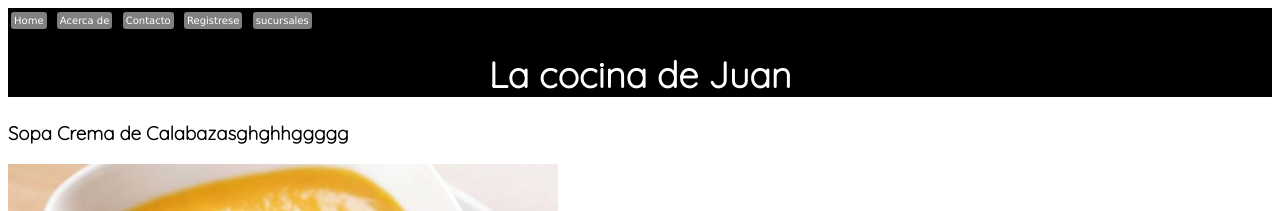
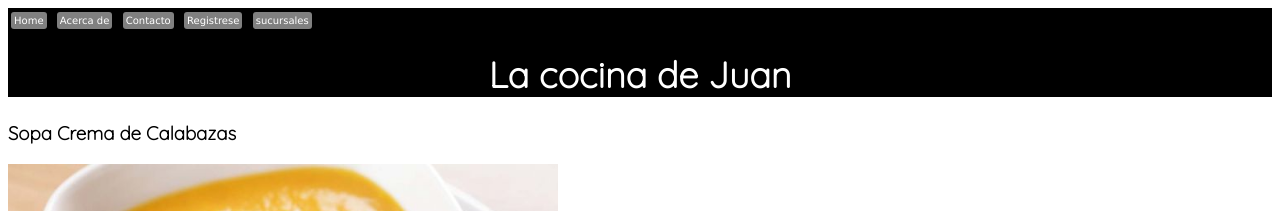
Before and after one commit to yesi3006/tpCodoACodo, a plain HTML site: page index.html in a window 1280 px wide. Shown: the top 211 px of the page. Drawn offline with Linux system fonts and the light colour scheme.

Commit message:
Cambios en titulo

```diff
--- a/index.html
+++ b/index.html
@@ -26,7 +26,7 @@
     </header>
     <main>
         <section>
-            <h3>Sopa Crema de Calabazasghghhggggg</h3>
+            <h3>Sopa Crema de Calabazas</h3>
             <div>
                 <img src="CSS/imagenSopa.jpg" width="550" alt="Sopa Crema de Claabaza">
             </div>
```
